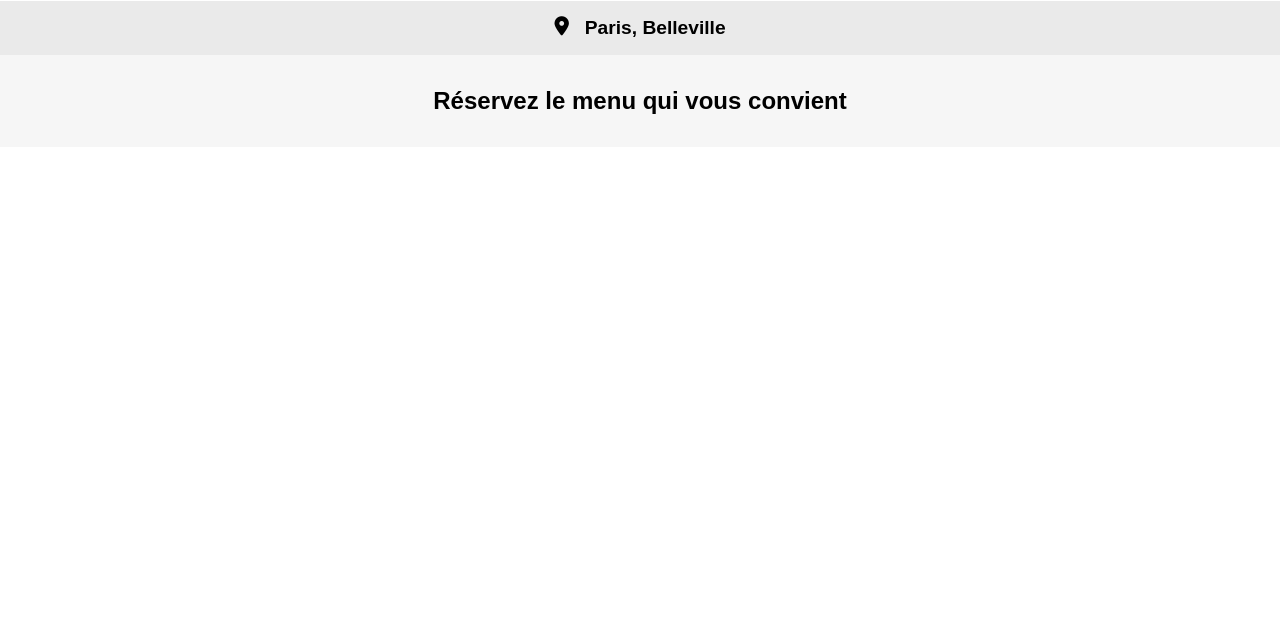
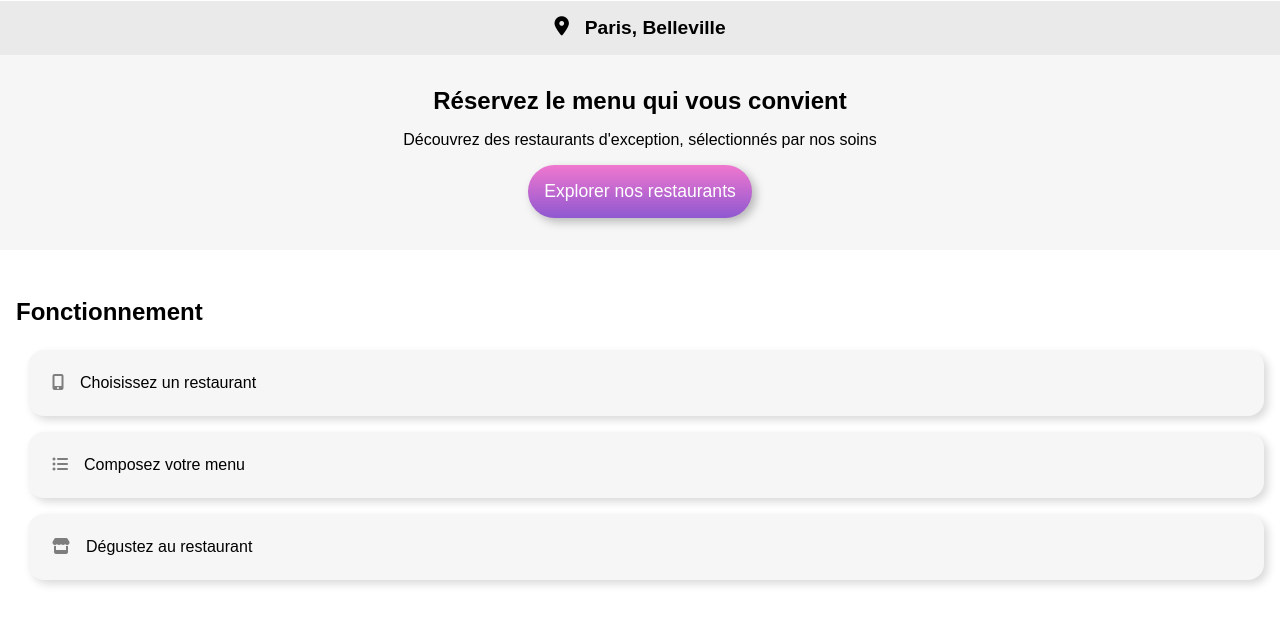
Before and after one commit to zalhadad/ThibaudRos_3_11082021, a website: page index.html in a window 1280 px wide. Shown: the part 53-678 px from the top of the page. Drawn offline with Linux system fonts and the light colour scheme.

Commit message:
début partie fonctionnement

```diff
--- a/index.html
+++ b/index.html
@@ -18,6 +18,25 @@
             </div>
             <section class="explor">
                 <h1>Réservez le menu qui vous convient</h1>
+                <p>Découvrez des restaurants d'exception, sélectionnés par nos soins</p>
+                <button class="explor__btn">Explorer nos restaurants</button>
+            </section>
+            <section class="process">
+            <h1 class="process__title">Fonctionnement</h1>
+            <ol class="process__list">
+                <li class="process__steps">
+                    <i class="fas fa-mobile-alt process__icon"></i>
+                    <span>Choisissez un restaurant</span>
+                </li>
+                <li class="process__steps">
+                    <i class="fas fa-list-ul process__icon"></i>
+                    <span>Composez votre menu</span>
+                </li>
+                <li class="process__steps">
+                    <i class="fas fa-store process__icon"></i>
+                    <span>Dégustez au restaurant</span>
+                </li>
+            </ol>
             </section>
         </main>
     </body>
--- a/package.json
+++ b/package.json
@@ -9,7 +9,7 @@
     "devDependencies": {},
     "scripts": {
         "test": "echo \"Error: no test specified\" && exit 1",
-        "sass": "sass --watch ./sass/main.scss:public/style/style.css --compressed"
+        "sass": "sass --watch ./sass/main.scss:.public/style/style.css"
     },
     "repository": {
         "type": "git",
--- a/sass/main.scss
+++ b/sass/main.scss
@@ -56,4 +56,41 @@ header {
     padding: 2rem;
     background-color: #f6f6f6;
     text-align: center;
+    &__btn {
+        border: 0;
+        padding: 1rem 1rem;
+        font-weight: 500;
+        font-size: 1.1rem;
+        border-radius: 100px;
+        color: white;
+        cursor: pointer;
+        background-color: #686868;
+        background-image: linear-gradient(0deg, rgba(147, 86, 220, .9), rgba(255, 121, 218, .9));
+        box-shadow: 0.25rem 0.25rem 10px rgb(0 0 0 / 25%);
+    }
 }
+
+.process {
+    padding: 3rem 1rem 3rem 1rem;
+    &__steps {
+        display: flex;
+        position: relative;
+        box-shadow: 0.25rem 0.25rem 0.5rem rgb(0 0 0 / 15%);
+        border-radius: 1rem;
+        background-color: #f6f6f6;
+        padding: 1.5rem;
+        margin: 0rem 0rem 1rem 0.75rem;
+    }
+    &__list {
+        padding: 0;
+        list-style: none;
+        margin: 0;
+    }
+    &__icon {
+        color: #7e7e7e;
+        margin-right: 1rem;
+    }
+    &__title {
+        margin-bottom: 1.5rem;
+    }
+}
```
Also changed, not shown: .public/style/style.css, 1 other file.
